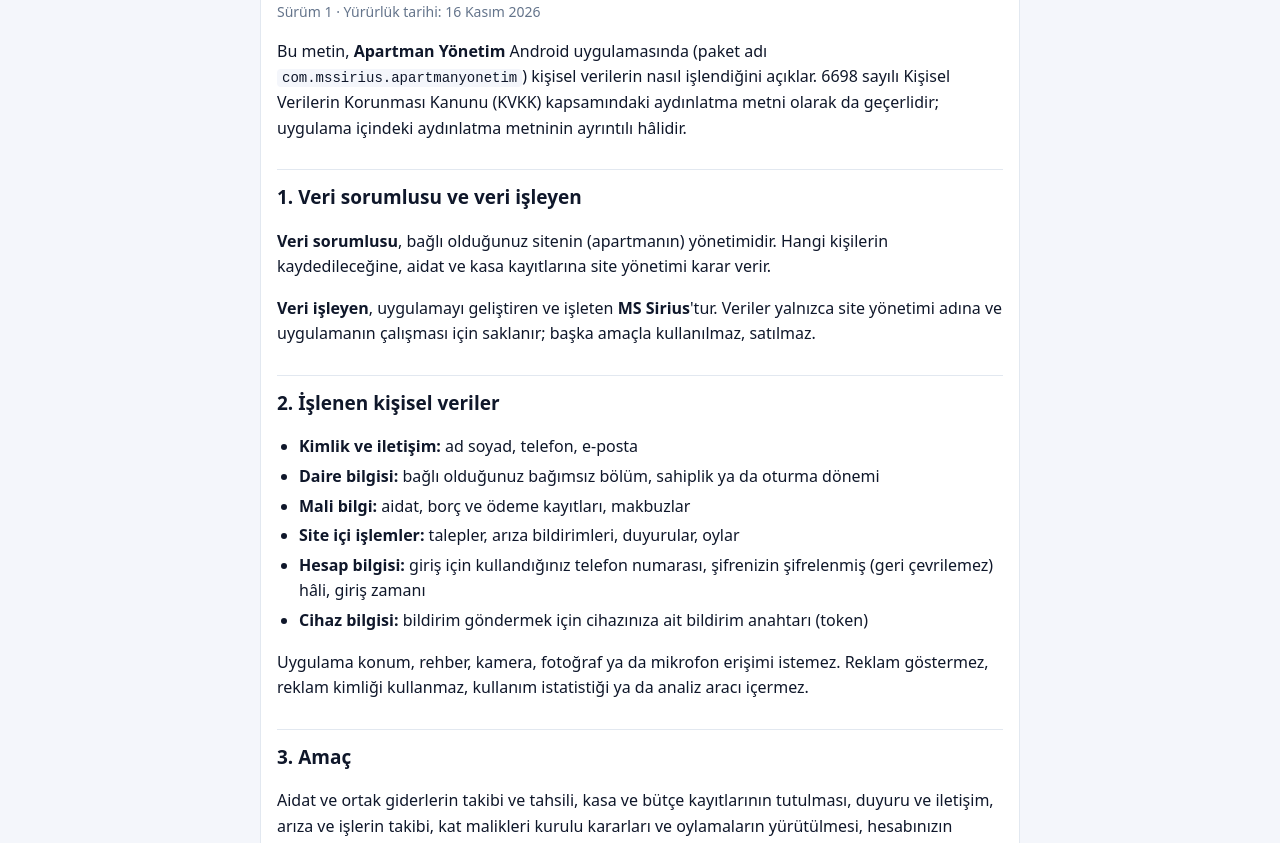
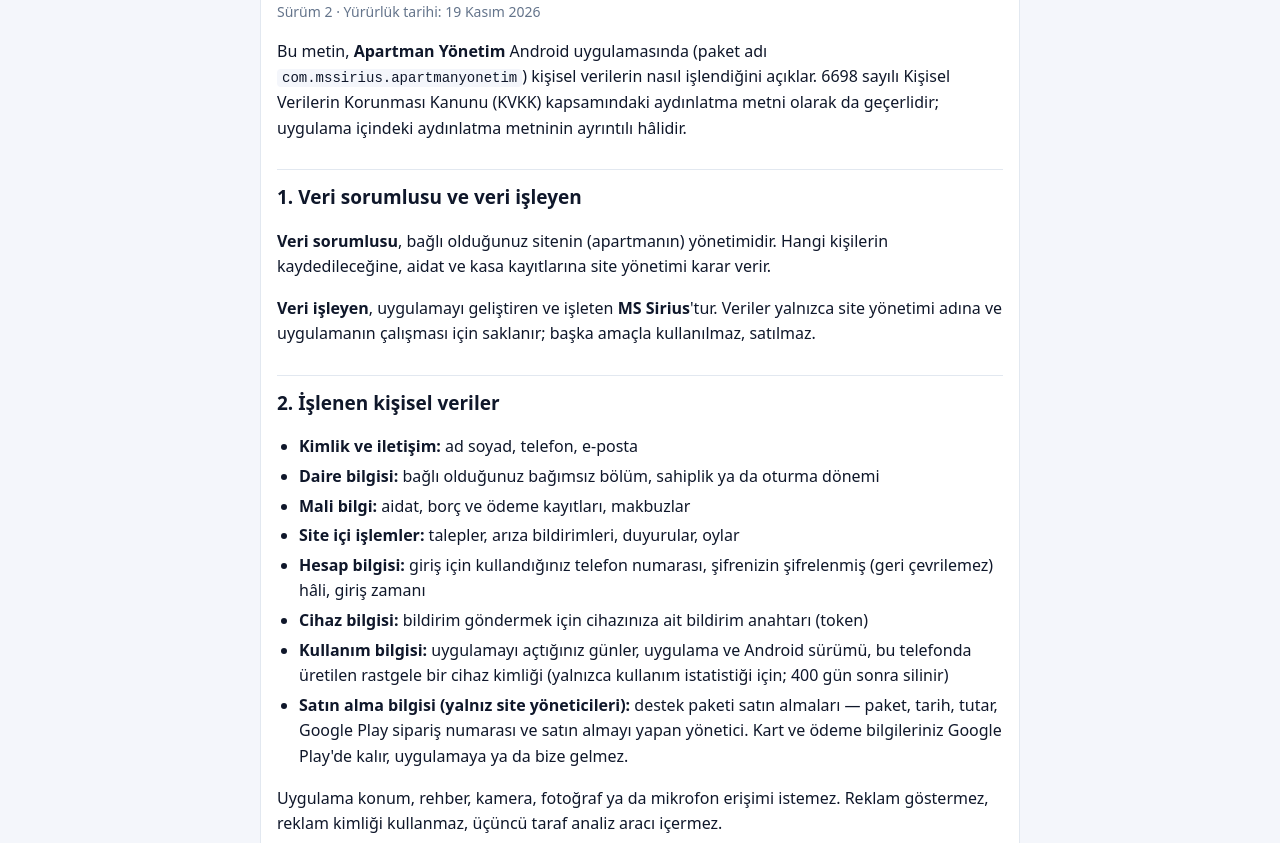
Before and after one commit to MS-sirius/apartman-yonetim-site, a plain HTML site: page gizlilik.html in a window 1280 px wide. Shown: the part 109-952 px from the top of the page. Drawn offline with Linux system fonts and the light colour scheme.

Commit message:
Gizlilik sürüm 2: satın alma (T-104) ve kullanım bilgisi (T-094)
Co-Authored-By: Claude Opus 5.5 <noreply@anthropic.com>

```diff
--- a/gizlilik.html
+++ b/gizlilik.html
@@ -18,7 +18,7 @@
 
 <main class="wrap">
   <h1>Gizlilik Politikası</h1>
-  <p class="meta">Sürüm 1 · Yürürlük tarihi: 16 Kasım 2026</p>
+  <p class="meta">Sürüm 2 · Yürürlük tarihi: 19 Kasım 2026</p>
 
   <p>Bu metin, <b>Apartman Yönetim</b> Android uygulamasında (paket adı <code>com.mssirius.apartmanyonetim</code>)
   kişisel verilerin nasıl işlendiğini açıklar. 6698 sayılı Kişisel Verilerin Korunması Kanunu (KVKK) kapsamındaki
@@ -38,9 +38,14 @@
     <li><b>Site içi işlemler:</b> talepler, arıza bildirimleri, duyurular, oylar</li>
     <li><b>Hesap bilgisi:</b> giriş için kullandığınız telefon numarası, şifrenizin şifrelenmiş (geri çevrilemez) hâli, giriş zamanı</li>
     <li><b>Cihaz bilgisi:</b> bildirim göndermek için cihazınıza ait bildirim anahtarı (token)</li>
+    <li><b>Kullanım bilgisi:</b> uygulamayı açtığınız günler, uygulama ve Android sürümü, bu telefonda üretilen
+      rastgele bir cihaz kimliği (yalnızca kullanım istatistiği için; 400 gün sonra silinir)</li>
+    <li><b>Satın alma bilgisi (yalnız site yöneticileri):</b> destek paketi satın almaları — paket, tarih, tutar,
+      Google Play sipariş numarası ve satın almayı yapan yönetici. Kart ve ödeme bilgileriniz Google Play'de kalır,
+      uygulamaya ya da bize gelmez.</li>
   </ul>
   <p>Uygulama konum, rehber, kamera, fotoğraf ya da mikrofon erişimi istemez. Reklam göstermez, reklam kimliği
-  kullanmaz, kullanım istatistiği ya da analiz aracı içermez.</p>
+  kullanmaz, üçüncü taraf analiz aracı içermez.</p>
 
   <h2>3. Amaç</h2>
   <p>Aidat ve ortak giderlerin takibi ve tahsili, kasa ve bütçe kayıtlarının tutulması, duyuru ve iletişim,
@@ -61,6 +66,8 @@
       (yurt dışına aktarım, KVKK md. 9).</li>
     <li><b>Bildirim hizmeti (Google Firebase Cloud Messaging):</b> bildirimlerin cihazınıza ulaşması için bildirim
       anahtarı ve bildirim metni Google'a iletilir.</li>
+    <li><b>Ödeme hizmeti (Google Play):</b> destek paketi ödemeleri Google Play üzerinden alınır; satın almanın
+      doğrulanması için satın alma bilgisi Google'dan okunur.</li>
     <li><b>Yasal zorunluluk</b> hâlinde yetkili kamu kurumları.</li>
   </ul>
 
```
